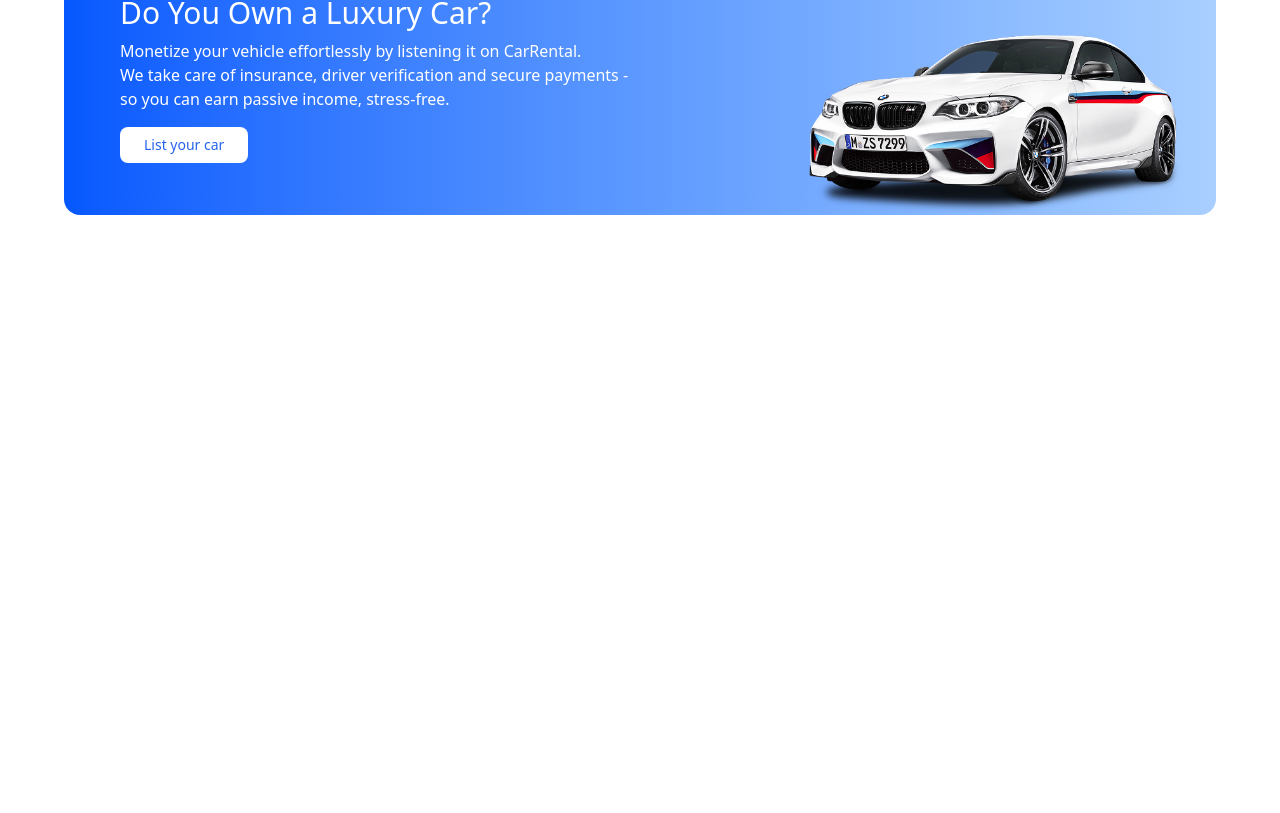
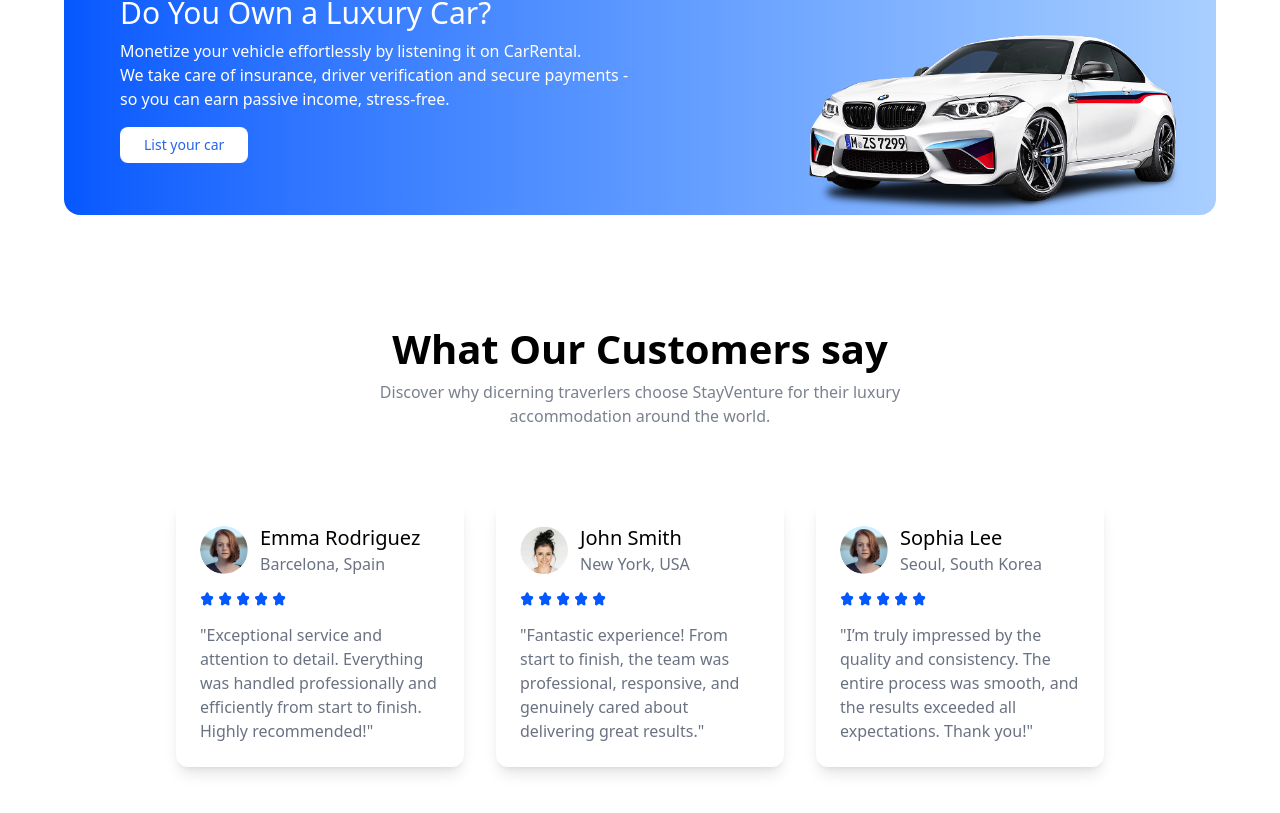
Before and after one commit to Shaikh-Sufiyan-007/CARRENTAL, a React (Vite) app in the folder client/: page / in a window 1280 px wide. Shown: the part 2092-2905 px from the top of the page. Before the commit the page ends 2307 px from the top, so only its background shows below. Built offline with nearby package versions, Linux system fonts and the light colour scheme.

Commit message:
1 - building Testimonial component of Home Page

```diff
--- /dev/null
+++ b/client/src/components/Testimonial.jsx
@@ -0,0 +1,55 @@
+import React from 'react'
+import Title from './Title'
+import { assets } from '../assets/assets';
+
+const Testimonial = () => {
+
+    const testimonials = [
+        { name: "Emma Rodriguez",
+        location: "Barcelona, Spain",
+        image: assets.testimonial_image_1,
+        rating: 5,
+        testimonial: "Exceptional service and attention to detail. Everything was handled professionally and efficiently from start to finish. Highly recommended!" },
+
+        { name: "John Smith",
+        location: "New York, USA",
+        image: assets.testimonial_image_2,
+        rating: 5,
+        testimonial: "Fantastic experience! From start to finish, the team was professional, responsive, and genuinely cared about delivering great results." },
+
+        { name: "Sophia Lee",
+        location: "Seoul, South Korea",
+        image: assets.testimonial_image_1,
+        rating: 5,
+        testimonial: "I’m truly impressed by the quality and consistency. The entire process was smooth, and the results exceeded all expectations. Thank you!" },
+    ];
+
+  return (
+    <div className="py-28 px-6 md:px-16 lg:px-24 xl:px-44">
+
+            <Title title="What Our Customers say" subTitle="Discover why dicerning traverlers choose StayVenture for their luxury accommodation around the world." />
+
+            <div className="grid grid-cols-1 sm:grid-cols-2 lg:grid-cols-3 gap-8 mt-18">
+                {testimonials.map((testimonial, index) => (
+                    <div key={index} className="bg-white p-6 rounded-xl shadow-lg hover:-translate-y-1 transition-all duration-500">
+                        <div className="flex items-center gap-3">
+                            <img className="w-12 h-12 rounded-full" src={testimonial.image} alt={testimonial.name} />
+                            <div>
+                                <p className="text-xl">{testimonial.name}</p>
+                                <p className="text-gray-500">{testimonial.location}</p>
+                            </div>
+                        </div>
+                        <div className="flex items-center gap-1 mt-4">
+                            {Array(5).fill(0).map((_, index) => (
+                                <img key={index} src={assets.star_icon} alt="star-icon" />
+                            ))}
+                        </div>
+                        <p className="text-gray-500 max-w-90 mt-4 font-light">"{testimonial.testimonial}"</p>
+                    </div>
+                ))}
+            </div>
+        </div>
+  )
+}
+
+export default Testimonial
--- a/client/src/pages/Home.jsx
+++ b/client/src/pages/Home.jsx
@@ -2,6 +2,7 @@
 import Hero from '../components/Hero'
 import FeaturedSection from '../components/FeaturedSection'
 import Banner from '../components/Banner'
+import Testimonial from '../components/Testimonial'
 
 const Home = () => {
   return (
@@ -9,6 +10,7 @@
         <Hero />
         <FeaturedSection />
         <Banner />
+        <Testimonial />
     </div>
   )
 }
```
